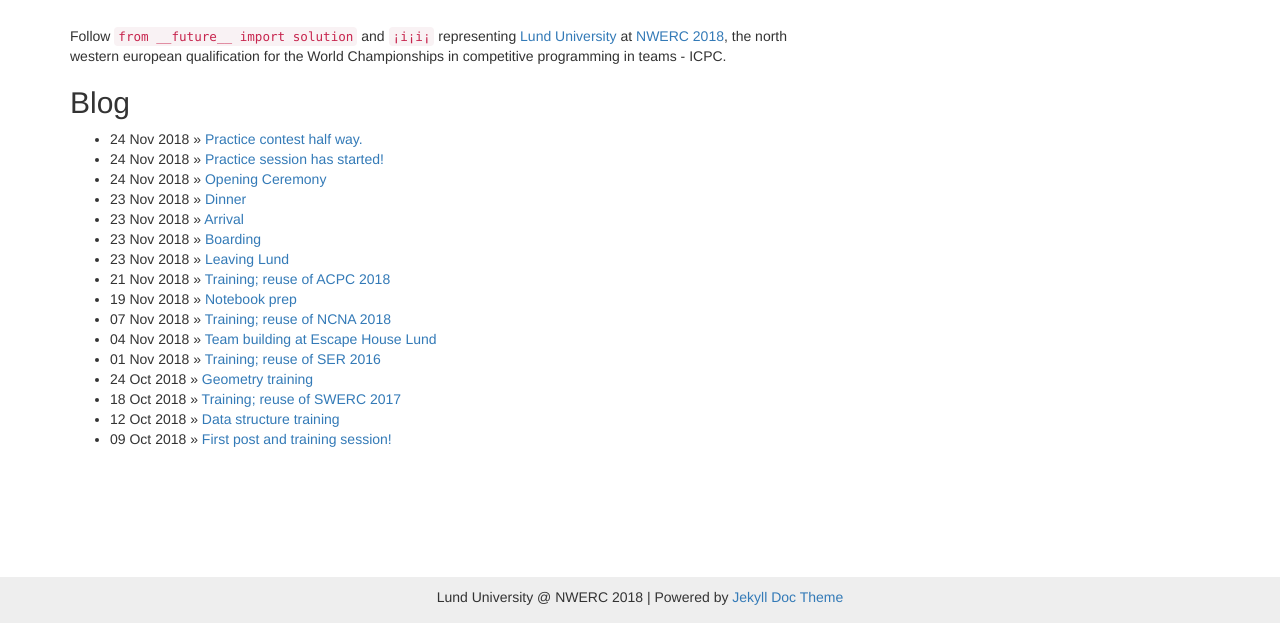
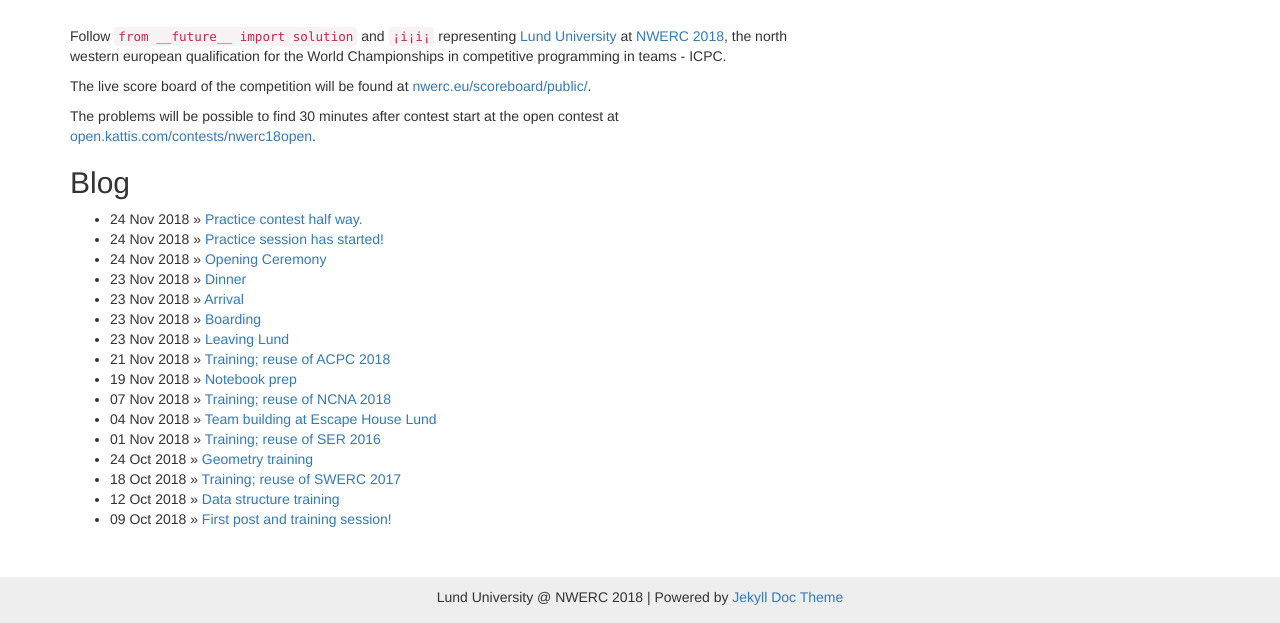
Before and after one commit to exoji2e/nwerc2018blog, a Jekyll site: the page built from index.md, in a window 1280 px wide, cut to the strip 277-900 px from the top of the page. Built offline with Jekyll 4.4.1, drawn with Linux system fonts in a browser that asks for light colours; nearby versions of some CDN libraries.

Commit message:
update index.md

```diff
--- a/index.md
+++ b/index.md
@@ -3,6 +3,10 @@ layout: page
 ---
 
 Follow [`from __future__ import solution`](/from_future) and [`¡i¡i¡`](/iiiii) representing [Lund University](https://www.lu.se/) at [NWERC 2018](http://www.nwerc.eu/), the north western european qualification for the World Championships in competitive programming in teams - ICPC.
+
+The live score board of the competition will be found at [nwerc.eu/scoreboard/public/](http://www.nwerc.eu/scoreboard/public/).
+
+The problems will be possible to find 30 minutes after contest start at the open contest at [open.kattis.com/contests/nwerc18open](https://open.kattis.com/contests/nwerc18open).
 
 ## Blog
 <ul class="posts">
```
